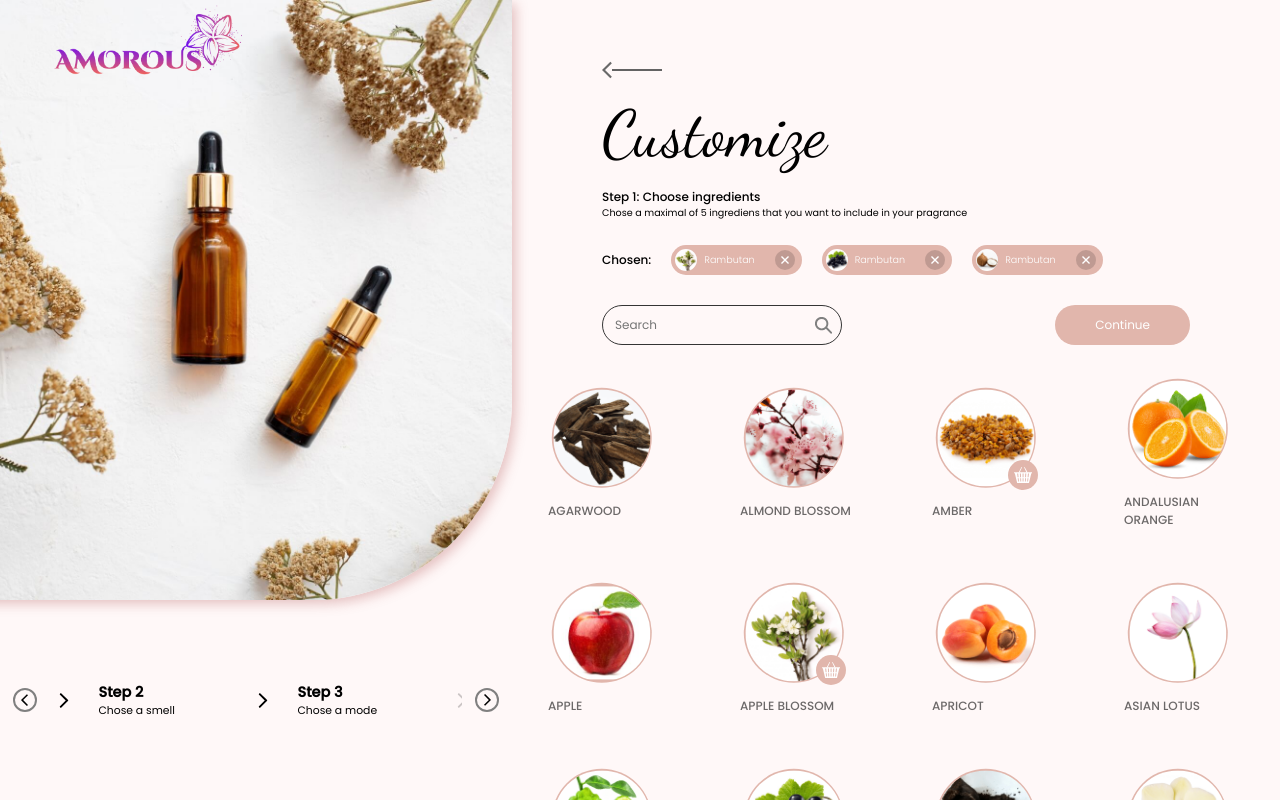
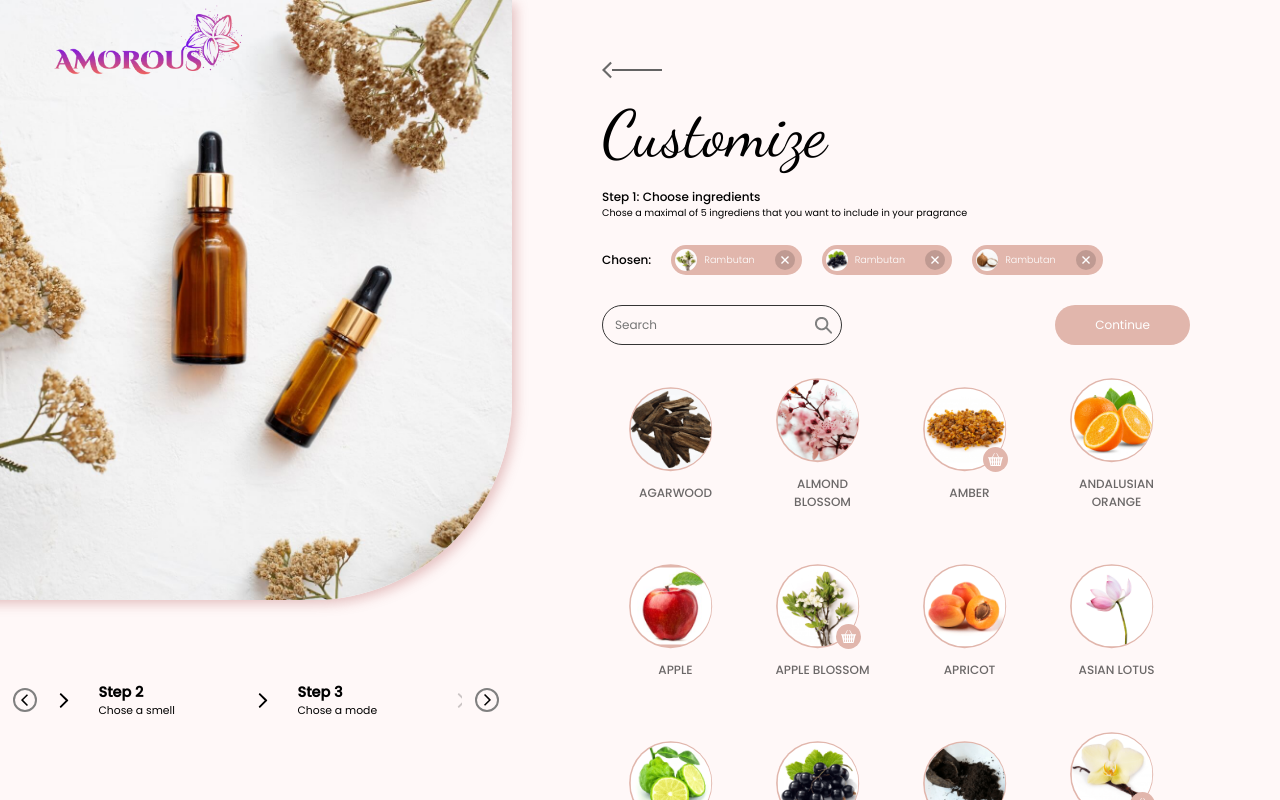
Before and after one commit to TaQuangVo/amorous, a Next.js app: page /customize in a window 1280 px wide. Built offline with nearby package versions, Linux system fonts and the light colour scheme.

Commit message:
fixed safari bug

```diff
--- a/styles/ChoseIngredients.module.css
+++ b/styles/ChoseIngredients.module.css
@@ -123,6 +123,7 @@
 
 .body {
   position: relative;
+  padding: 0 90px;
   padding-bottom: 200px;
   min-height: 100%;
 }
--- a/styles/IngredientsTemplete.module.css
+++ b/styles/IngredientsTemplete.module.css
@@ -58,4 +58,15 @@
   font-size: 1rem;
   font-weight: 500;
   margin-top: 10px;
+  text-align: center;
 }
+@media (max-width: 1900px) {
+  .container {
+    --width: 110px;
+  }
+}
+@media (max-width: 1700px) {
+  .container {
+    --width: 100px;
+  }
+}
--- a/styles/Steps.module.css
+++ b/styles/Steps.module.css
@@ -24,6 +24,9 @@
 .step {
   width: 130px;
   opacity: 0.2;
+  display: flex;
+  flex-direction: column;
+  justify-content: center;
 }
 .body svg {
   width: 9px;
```
